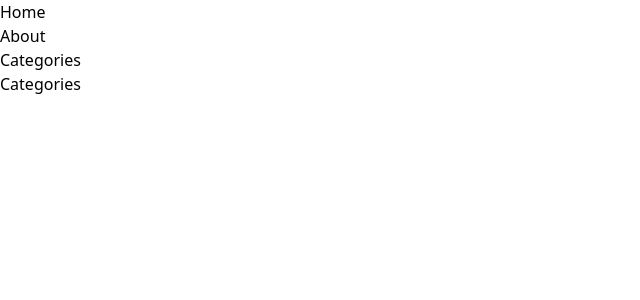
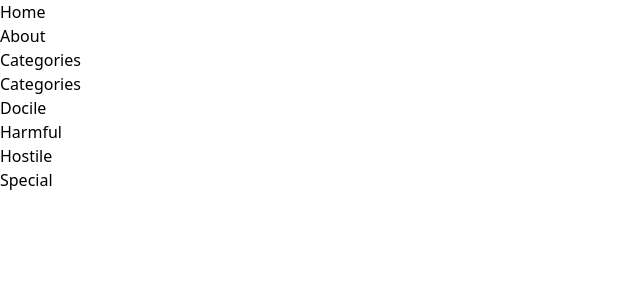
Before and after one commit to curiousConductor49/iota-index, a React (Vite) app: page /categories in a window 1280 px wide. Shown: the top 300 px of the page, without its empty margins (0-640 px from the left). Built offline with nearby package versions, Linux system fonts and the light colour scheme.

Commit message:
Add page titles and links

```diff
--- a/src/pages/Categories.jsx
+++ b/src/pages/Categories.jsx
@@ -1,7 +1,19 @@
+import { Link } from 'react-router'
+
 function Categories() {
     return (
-        <h1>Categories</h1>
+        <>
+            <h1>Categories</h1>
+            <ul>
+                <li><Link to="/categories/docile">Docile</Link></li>
+                <li><Link to="/categories/harmful">Harmful</Link></li>
+                <li><Link to="/categories/hostile">Hostile</Link></li>
+                <li><Link to="/categories/special">Special</Link></li>
+            </ul>
+        </>
     );
+
+
 }
 
 export default Categories;
--- a/src/pages/Docile.jsx
+++ b/src/pages/Docile.jsx
@@ -1,6 +1,8 @@
 function Docile() {
     return (
-        <></>
+        <>
+            <h1>Docile Slimes</h1>
+        </>
     );
 }
 
--- a/src/pages/Harmful.jsx
+++ b/src/pages/Harmful.jsx
@@ -1,6 +1,8 @@
 function Harmful() {
     return (
-        <></>
+        <>
+            <h1>Harmful Slimes</h1>
+        </>
     );
 }
 
--- a/src/pages/Hostile.jsx
+++ b/src/pages/Hostile.jsx
@@ -1,6 +1,8 @@
 function Hostile() {
     return (
-        <></>
+        <>
+            <h1>Hostile Slimes</h1>
+        </>
     );
 }
 
--- a/src/pages/Special.jsx
+++ b/src/pages/Special.jsx
@@ -1,6 +1,8 @@
 function Special() {
     return (
-        <></>
+        <>
+            <h1>Special Slimes</h1>
+        </>
     );
 }
 
```
